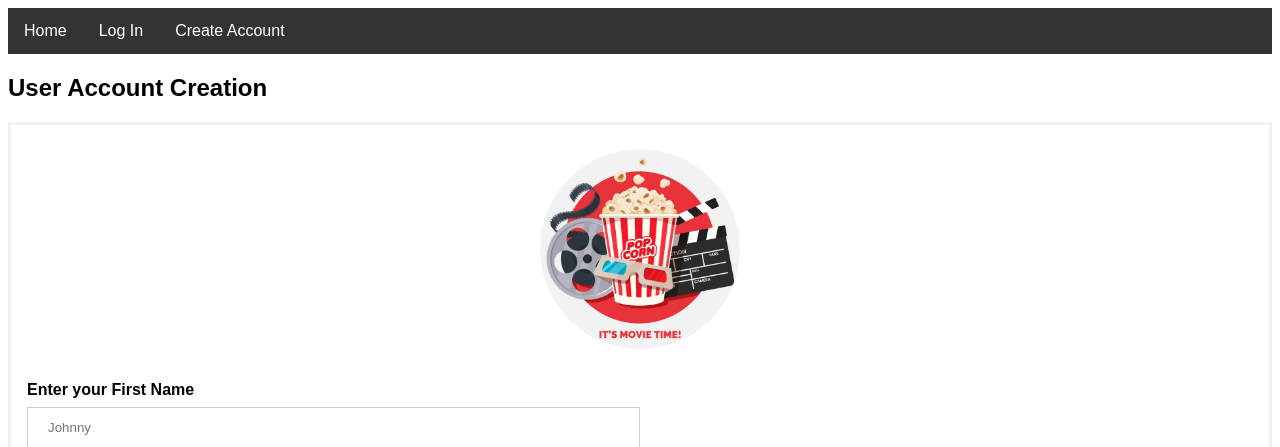
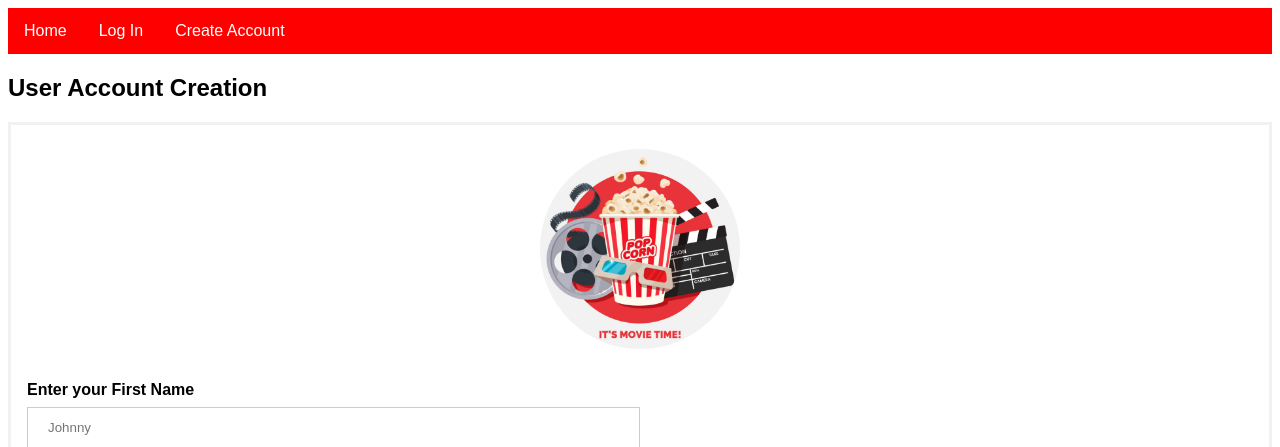
Before and after one commit to pythcon/CineRex, a PHP site: page /create.php in a window 1280 px wide. Shown: the top 447 px of the page. Run offline with PHP 8.4, Linux system fonts and the light colour scheme.

Commit message:
changed nav bar to red

```diff
--- a/create.php
+++ b/create.php
@@ -9,7 +9,7 @@ ul {
   margin: 0;
   padding: 0;
   overflow: hidden;
-  background-color: #333;
+  background-color: #FF0000;
 }
 /* CSS styling for the Nav Bar buttons */
 li {
```
